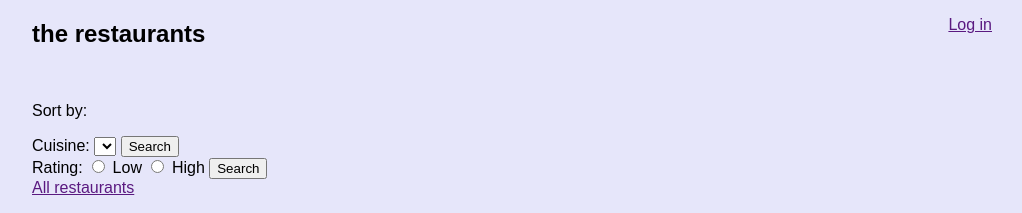
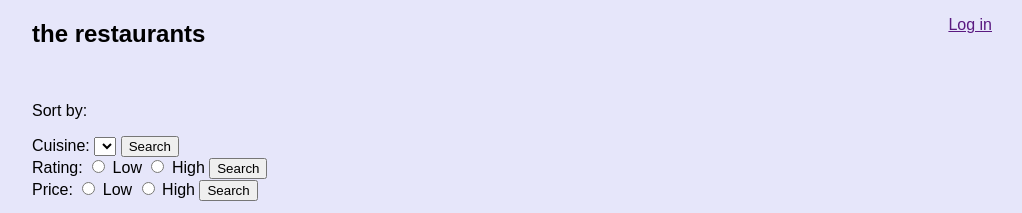
Before and after one commit to leinson/where-we-dine, a Flask app: template templates/index.html in a window 1280 px wide. Shown: the part 166-379 px from the top of the page, without its empty margins (128-1150 px from the left). Run offline with Flask 3, Linux system fonts and the light colour scheme; the template is opened without the code that fills it, so the values that code supplies are empty.

Commit message:
sort restaurants by price

```diff
--- a/templates/index.html
+++ b/templates/index.html
@@ -47,6 +47,16 @@
     <input type="submit" value="Search">
     <input type="hidden" name="csrf_token" value="{{ session.csrf_token }}">
 </form>
+<form action="/sort_by_price" method=POST>
+    <label for="price">Price:</label>
+    <input type="radio" id="price" name="price" value="Low" required>
+    <label for="price">Low</label>
+    <input type="radio" id="price" name="price" value="High" required>
+    <label for="price">High</label>
+    <input type="submit" value="Search">
+    <input type="hidden" name="csrf_token" value="{{ session.csrf_token }}">
+</form>
+</p>
 <a href="/">All restaurants</a><br>
 {{ cuisine_name }}
 {% for restaurant in restaurants %}
```
Also changed, not shown: restaurants.py (+12 -0 lines), routes.py (+14 -0 lines).
